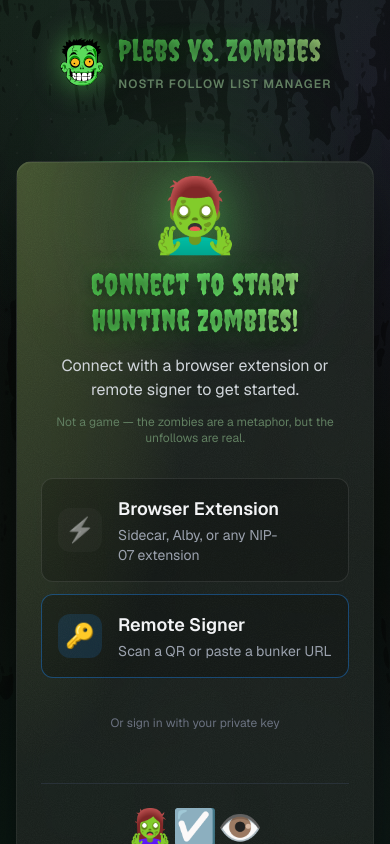
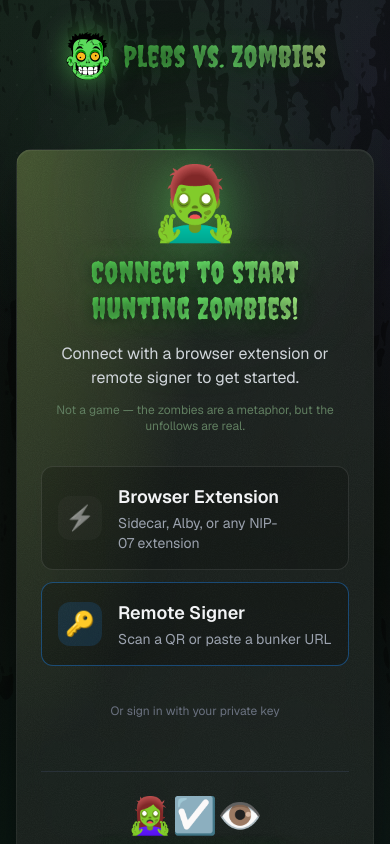
Before and after one commit to dmnyc/plebs-vs-zombies, a Vue app: page / in a window 390 px wide. Shown: the top 844 px of the page. Built offline with nearby package versions, Linux system fonts and the light colour scheme.

Commit message:
Header: subtitle is desktop-only and never in the compact state
On narrow widths the subtitle collided with the compact header and
menu; it now shows only at lg+ while the header is fullsize.

```diff
--- a/src/App.vue
+++ b/src/App.vue
@@ -22,7 +22,7 @@
               </h1>
               <p
                 v-if="!scrolled && (isLoginScreen || isScoutMode)"
-                class="mt-2 text-xs font-semibold uppercase tracking-widest text-zombie-moss text-center transition-opacity duration-300"
+                class="hidden lg:block mt-2 text-xs font-semibold uppercase tracking-widest text-zombie-moss text-center transition-opacity duration-300"
               >
                 Nostr Follow List Manager
               </p>
```
